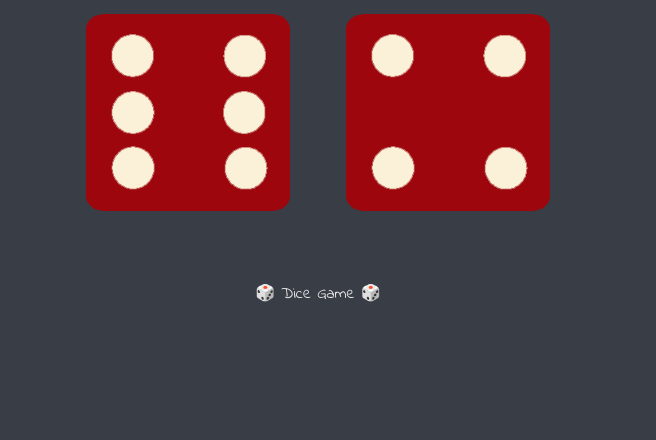
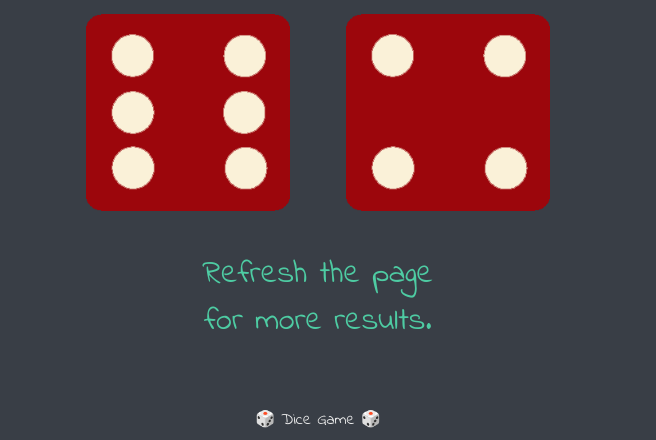
Before and after one commit to andreaslamperis/Dice_Game, a plain HTML site: page index.html in a window 1280 px wide. Shown: the part 481-921 px from the top of the page, without its empty margins (322-978 px from the left). Before the commit the page ends 800 px from the top, so only its background shows below. Drawn offline with Linux system fonts and the light colour scheme.

Commit message:
Update index.html

```diff
--- a/index.html
+++ b/index.html
@@ -22,6 +22,8 @@
         <img class="img2" src="images/dice6.png">
       </div>
 
+      <p>Refresh the page <br/>for more results.</p>
+
     </div>
 
   <script src="index.js" charset="utf-8"></script>
```
